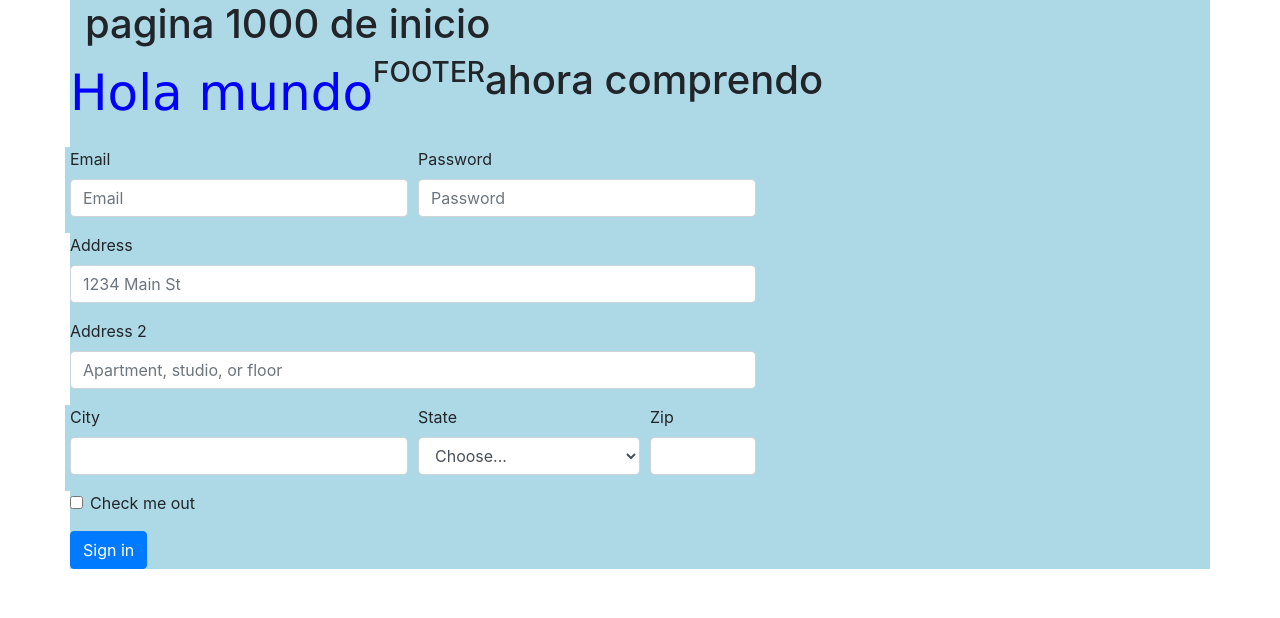
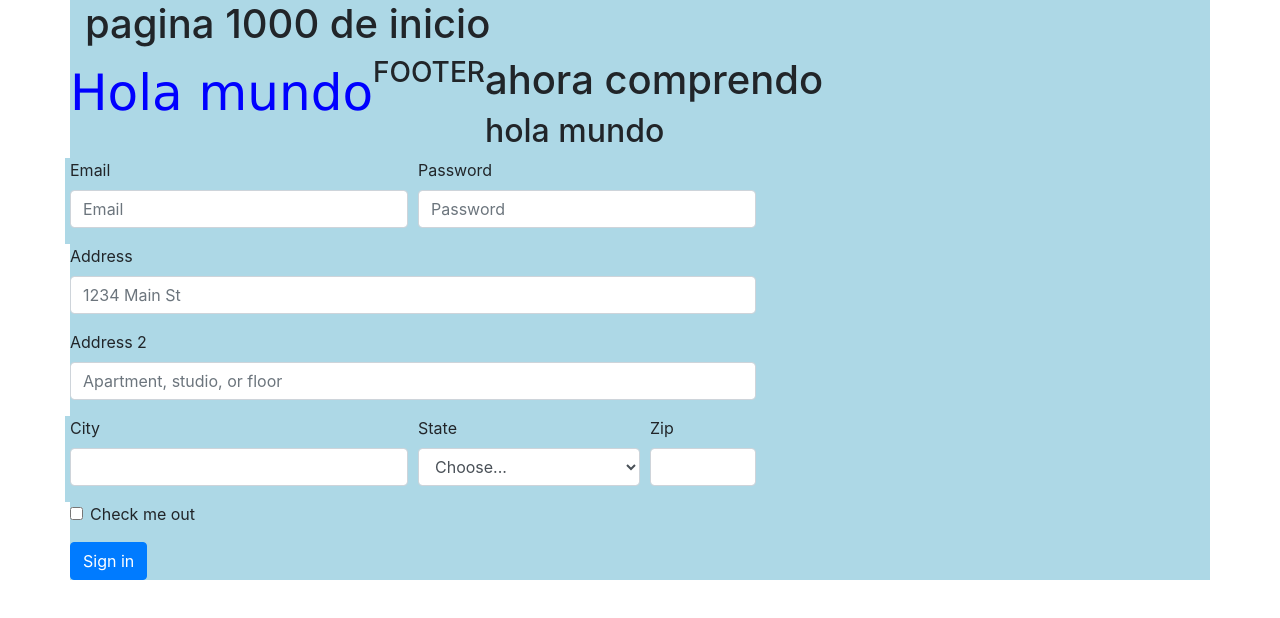
Before and after one commit to josuedelgadozaparan/webfront, an Angular app: page / in a window 1280 px wide. Shown: the top 618 px of the page. Built offline with nearby package versions, Linux system fonts and the light colour scheme.

Commit message:
Creando rutas

```diff
--- a/src/app/app.component.html
+++ b/src/app/app.component.html
@@ -1 +1,2 @@
 <h1>ahora comprendo</h1>
+<h2>hola mundo</h2>
```
